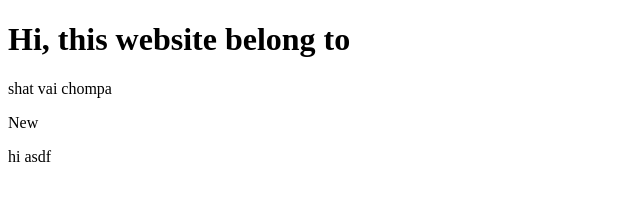
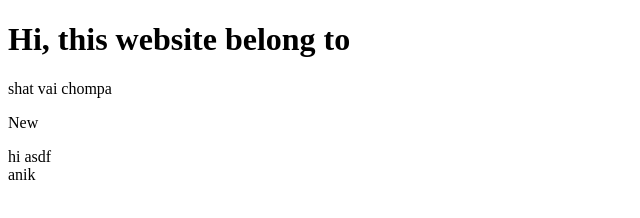
Before and after one commit to cpccu/shat-vai-chompa, a plain HTML site: page index.html in a window 1280 px wide. Shown: the full height of the page, 0-640 px from the left. Drawn offline with Linux system fonts and the light colour scheme.

Commit message:
added by anik

```diff
--- a/index.html
+++ b/index.html
@@ -16,6 +16,9 @@
     <div>
         hi asdf
     </div>
+    <div>
+        anik
+    </div>
 
 </body>
 </html>
```
